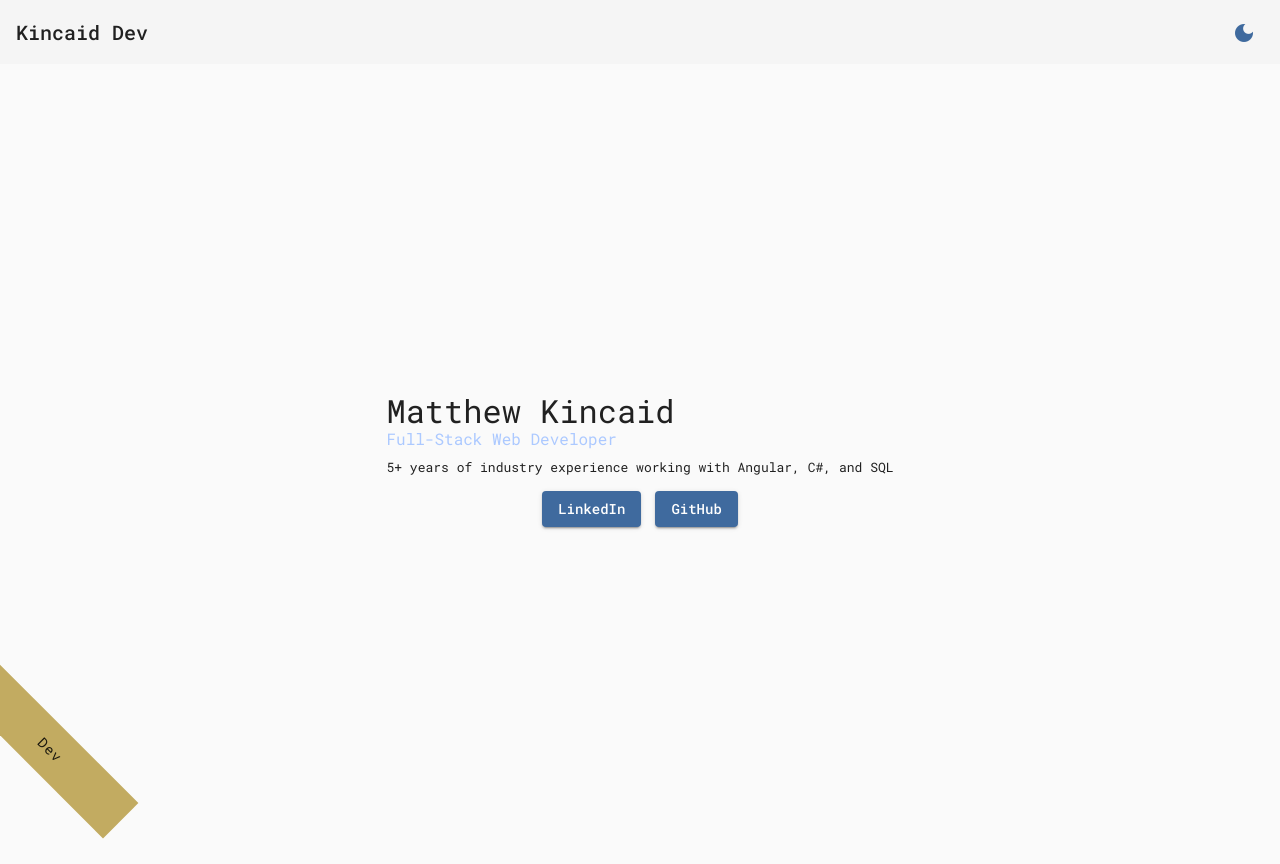
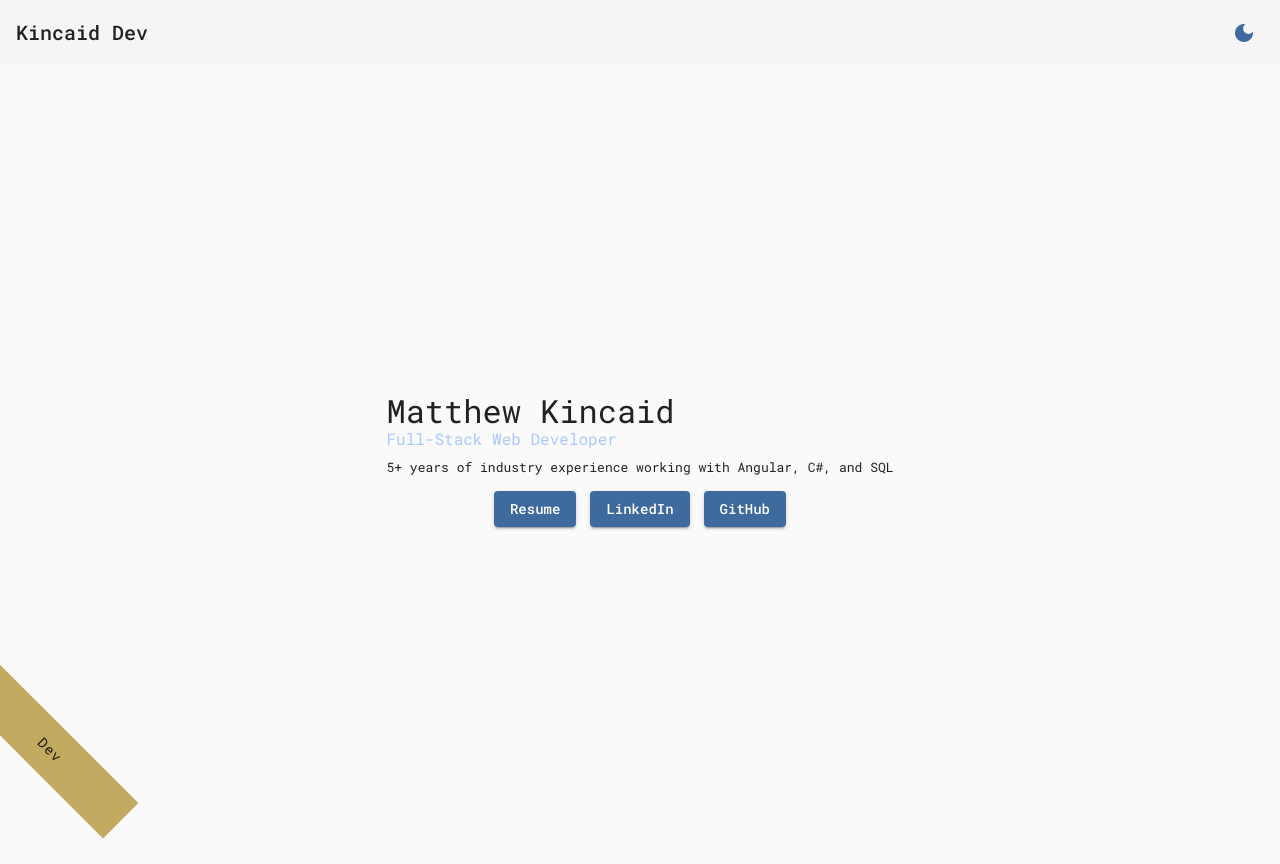
Before and after one commit to mdkincaid/kincaid-site, an Angular app: page / in a window 1280 px wide. Built offline with nearby package versions, Linux system fonts and the light colour scheme.

Commit message:
feat: add resume button to site

```diff
--- a/src/app/app.component.html
+++ b/src/app/app.component.html
@@ -35,6 +35,14 @@
 		<a
 			mat-raised-button
 			color="primary"
+			href="https://kincaid.dev/assets/resume.pdf"
+			target="_blank"
+			aria-label="External Link to Resume"
+			>Resume</a
+		>
+		<a
+			mat-raised-button
+			color="primary"
 			href="https://www.linkedin.com/in/matthew-kincaid/"
 			target="_blank"
 			aria-label="External Link to LinkedIn"
```
Also changed, not shown: 1 other file (tests, documents, lock files or other folders).
